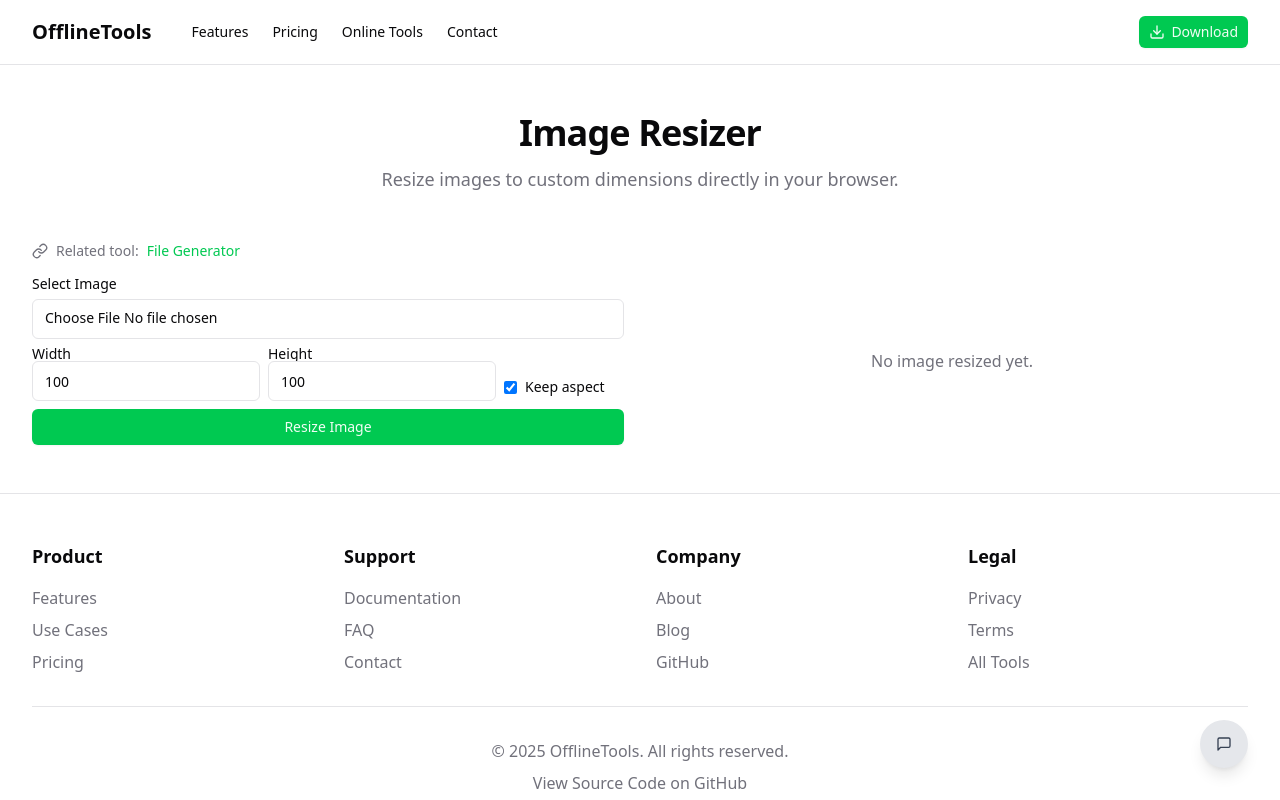
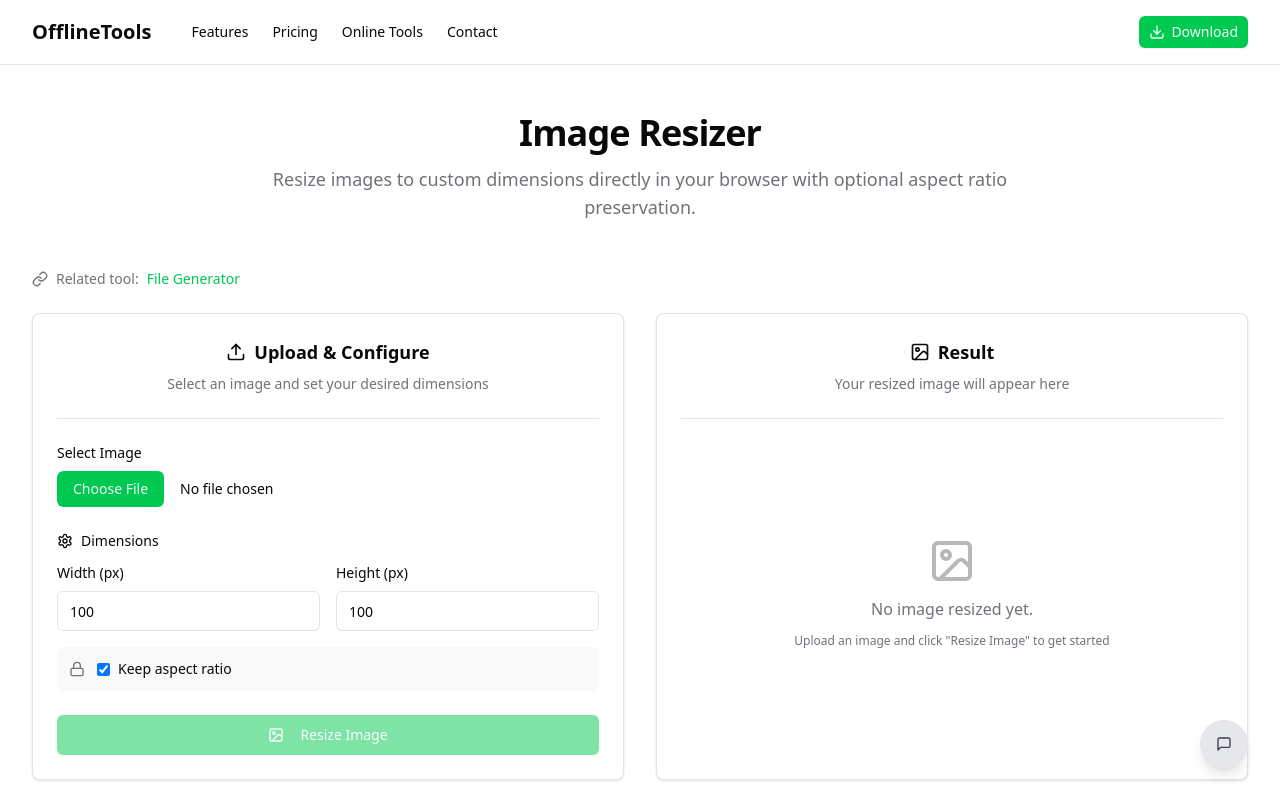
Before and after one commit to IgorShadurin/offlinetools.org, a Next.js app in the folder landing/: page /tools/image-resizer in a window 1280 px wide. Shown: the top 800 px of the page. Built offline with nearby package versions, Linux system fonts and the light colour scheme.

Commit message:
feat: enhance image resizer with improved UI and functionality

```diff
--- a/landing/app/tools/image-resizer/ImageResizer.tsx
+++ b/landing/app/tools/image-resizer/ImageResizer.tsx
@@ -6,25 +6,53 @@ import { Button } from "@/components/ui/button";
 import { Input } from "@/components/ui/input";
 import { Label } from "@/components/ui/label";
 import { Alert, AlertDescription, AlertTitle } from "@/components/ui/alert";
+import { Card, CardContent } from "@/components/ui/card";
 import { useState } from "react";
-import { Check, Copy, Download, Link as LinkIcon, AlertCircle } from "lucide-react";
+import {
+  Check,
+  Copy,
+  Download,
+  Link as LinkIcon,
+  AlertCircle,
+  Upload,
+  ImageIcon,
+  Settings,
+  Lock
+} from "lucide-react";
 import Link from "next/link";
 import { resizeImage, ImageResizeOptions, DEFAULT_IMAGE_RESIZE_OPTIONS } from "shared";
+
+/**
+ * Simple separator component for dividing sections
+ */
+const Separator = ({ className = "" }: { className?: string }) => (
+  <div className={`border-b border-border ${className}`} />
+);
 
 export default function ImageResizer() {
   const [file, setFile] = useState<File | null>(null);
   const [width, setWidth] = useState<string>("100");
   const [height, setHeight] = useState<string>("100");
+  const [originalWidth, setOriginalWidth] = useState<number | null>(null);
+  const [originalHeight, setOriginalHeight] = useState<number | null>(null);
   const [keepAspect, setKeepAspect] = useState(true);
   const [outputUrl, setOutputUrl] = useState<string | null>(null);
   const [error, setError] = useState<string | null>(null);
   const [copied, setCopied] = useState(false);
+  const [isProcessing, setIsProcessing] = useState(false);
 
+  /**
+   * Handles the image resizing process
+   */
   const handleResize = async () => {
     if (!file) return;
+
+    setIsProcessing(true);
+    setError(null);
+
     try {
-      const parsedWidth = parseInt(width, 10);
-      const parsedHeight = parseInt(height, 10);
+      const parsedWidth = Number(width);
+      const parsedHeight = Number(height);
       const options: ImageResizeOptions = {
         width: parsedWidth > 0 ? parsedWidth : DEFAULT_IMAGE_RESIZE_OPTIONS.width,
         height: parsedHeight > 0 ? parsedHeight : DEFAULT_IMAGE_RESIZE_OPTIONS.height,
@@ -36,13 +64,17 @@ export default function ImageResizer() {
       const url = URL.createObjectURL(blob);
       if (outputUrl) URL.revokeObjectURL(outputUrl);
       setOutputUrl(url);
-      setError(null);
-    } catch (e) {
-      setError((e as Error).message);
+    } catch (error) {
+      setError((error as Error).message);
       setOutputUrl(null);
+    } finally {
+      setIsProcessing(false);
     }
   };
 
+  /**
+   * Copies the output URL to clipboard
+   */
   const handleCopy = () => {
     if (!outputUrl) return;
     navigator.clipboard.writeText(outputUrl);
@@ -50,52 +82,193 @@ export default function ImageResizer() {
     setTimeout(() => setCopied(false), 2000);
   };
 
+  /**
+   * Downloads the resized image
+   */
   const handleDownload = () => {
     if (!outputUrl) return;
     const a = document.createElement("a");
     a.href = outputUrl;
-    a.download = "resized-image";
+    a.download = `resized-${file?.name || 'image'}`;
     a.click();
   };
 
+  /**
+   * Handles file selection and extracts image dimensions
+   */
+  const handleFileChange = (e: React.ChangeEvent<HTMLInputElement>) => {
+    const selectedFile = e.target.files?.[0];
+    if (selectedFile) {
+      setFile(selectedFile);
+      setOutputUrl(null);
+      setError(null);
+
+      // Get image dimensions
+      const img = new Image();
+      const objectUrl = URL.createObjectURL(selectedFile);
+      img.onload = () => {
+        // Store original dimensions
+        setOriginalWidth(img.width);
+        setOriginalHeight(img.height);
+        // Set input fields to original dimensions
+        setWidth(img.width.toString());
+        setHeight(img.height.toString());
+        URL.revokeObjectURL(objectUrl);
+      };
+      img.onerror = () => {
+        URL.revokeObjectURL(objectUrl);
+      };
+      img.src = objectUrl;
+    }
+  };
+
   return (
-    <>
     <Container className="py-8 md:py-12">
       <SectionHeading
         title="Image Resizer"
-          description="Resize images to custom dimensions directly in your browser."
+        description="Resize images to custom dimensions directly in your browser with optional aspect ratio preservation."
       />
-        <div className="mb-4 flex items-center text-sm text-muted-foreground gap-2">
+
+      <div className="mb-6 flex items-center text-sm text-muted-foreground gap-2">
         <LinkIcon className="h-4 w-4" />
         <span>Related tool: </span>
         <Link href="/tools/file-generator" className="text-primary hover:underline">
           File Generator
         </Link>
       </div>
+
+      <div className="grid grid-cols-1 lg:grid-cols-2 gap-8">
+        {/* Input Section */}
+        <Card>
+          <CardContent className="p-6">
+            <div className="space-y-6">
+              <div className="text-center">
+                <h3 className="text-lg font-semibold mb-2 flex items-center justify-center gap-2">
+                  <Upload className="h-5 w-5" />
+                  Upload & Configure
+                </h3>
+                <p className="text-sm text-muted-foreground">
+                  Select an image and set your desired dimensions
+                </p>
+              </div>
+
+              <Separator />
+
+              {/* File Upload */}
+              <div className="space-y-2">
+                <Label htmlFor="image-file" className="text-sm font-medium">
+                  Select Image
+                </Label>
+                <div className="relative">
+                  <Input
+                    id="image-file"
+                    type="file"
+                    accept="image/*"
+                    onChange={handleFileChange}
+                    className="file:mr-4 file:py-2 file:px-4 file:rounded-md file:border-0 file:text-sm file:font-medium file:bg-primary file:text-primary-foreground hover:file:bg-primary/90 border-0 bg-transparent p-0 h-auto"
+                  />
+                </div>
+                {file && (
+                  <p className="text-xs text-muted-foreground">
+                    Selected: {file.name} ({Math.round(file.size / 1024)} KB)
+                    {originalWidth && originalHeight && (
+                      <>
+                        <br />
+                        Original dimensions: {originalWidth} × {originalHeight} pixels
+                      </>
+                    )}
+                  </p>
+                )}
+              </div>
+
+              {/* Dimensions */}
               <div className="space-y-4">
-          <div className="flex flex-wrap md:flex-nowrap gap-8">
-            <div className="w-full md:w-1/2 space-y-2">
-              <Label htmlFor="image-file">Select Image</Label>
-              <Input id="image-file" type="file" accept="image/*" onChange={(e) => setFile(e.target.files?.[0] || null)} />
-              <div className="flex gap-2">
-                <div className="flex flex-col">
-                  <Label htmlFor="width">Width</Label>
-                  <Input id="width" type="number" value={width} onChange={(e) => setWidth(e.target.value)} />
+                <div className="flex items-center gap-2 mb-3">
+                  <Settings className="h-4 w-4" />
+                  <Label className="text-sm font-medium">Dimensions</Label>
                 </div>
-                <div className="flex flex-col">
-                  <Label htmlFor="height">Height</Label>
-                  <Input id="height" type="number" value={height} onChange={(e) => setHeight(e.target.value)} />
+
+                <div className="grid grid-cols-2 gap-4">
+                  <div className="space-y-2">
+                    <Label htmlFor="width" className="text-sm">Width (px)</Label>
+                    <Input
+                      id="width"
+                      type="number"
+                      value={width}
+                      onChange={(e) => setWidth(e.target.value)}
+                      placeholder="Width"
+                      min="1"
+                    />
                   </div>
-                <div className="flex items-end pb-1">
-                  <label className="flex items-center gap-2 text-sm">
-                    <input type="checkbox" checked={keepAspect} onChange={(e) => setKeepAspect(e.target.checked)} />
-                    Keep aspect
+                  <div className="space-y-2">
+                    <Label htmlFor="height" className="text-sm">Height (px)</Label>
+                    <Input
+                      id="height"
+                      type="number"
+                      value={height}
+                      onChange={(e) => setHeight(e.target.value)}
+                      placeholder="Height"
+                      min="1"
+                    />
+                  </div>
+                </div>
+
+                {/* Keep Aspect Ratio */}
+                <div className="flex items-center space-x-3 p-3 bg-muted/50 rounded-lg">
+                  <Lock className="h-4 w-4 text-muted-foreground" />
+                  <label className="flex items-center gap-2 text-sm cursor-pointer">
+                    <input
+                      type="checkbox"
+                      checked={keepAspect}
+                      onChange={(e) => setKeepAspect(e.target.checked)}
+                      className="rounded border-gray-300 text-primary focus:ring-primary"
+                    />
+                    Keep aspect ratio
                   </label>
                 </div>
               </div>
-              <Button onClick={handleResize} className="w-full">Resize Image</Button>
+
+              {/* Action Button */}
+              <Button
+                onClick={handleResize}
+                className="w-full"
+                size="lg"
+                disabled={!file || isProcessing}
+              >
+                {isProcessing ? (
+                  <>
+                    <div className="animate-spin rounded-full h-4 w-4 border-b-2 border-white mr-2"></div>
+                    Processing...
+                  </>
+                ) : (
+                  <>
+                    <ImageIcon className="h-4 w-4 mr-2" />
+                    Resize Image
+                  </>
+                )}
+              </Button>
             </div>
-            <div className="w-full md:w-1/2 flex flex-col items-center justify-center">
+          </CardContent>
+        </Card>
+
+        {/* Output Section */}
+        <Card>
+          <CardContent className="p-6">
+            <div className="space-y-6">
+              <div className="text-center">
+                <h3 className="text-lg font-semibold mb-2 flex items-center justify-center gap-2">
+                  <ImageIcon className="h-5 w-5" />
+                  Result
+                </h3>
+                <p className="text-sm text-muted-foreground">
+                  Your resized image will appear here
+                </p>
+              </div>
+
+              <Separator />
+
+              {/* Result Area */}
+              <div className="min-h-[300px] flex flex-col items-center justify-center">
                 {error ? (
                   <Alert variant="destructive" className="w-full">
                     <AlertCircle className="h-4 w-4" />
@@ -103,25 +276,49 @@ export default function ImageResizer() {
                     <AlertDescription>{error}</AlertDescription>
                   </Alert>
                 ) : outputUrl ? (
-                <img src={outputUrl} alt="Resized" className="max-w-full max-h-80 object-contain" />
-              ) : (
-                <div className="text-muted-foreground">No image resized yet.</div>
-              )}
-              {outputUrl && (
-                <div className="mt-2 flex gap-2">
-                  <Button size="sm" variant="outline" onClick={handleCopy} className="flex items-center gap-1">
+                  <div className="w-full space-y-4">
+                    <div className="flex justify-center">
+                      {/* eslint-disable-next-line @next/next/no-img-element */}
+                      <img
+                        src={outputUrl}
+                        alt="Resized"
+                        className="max-w-full max-h-80 object-contain rounded-lg border shadow-sm"
+                      />
+                    </div>
+                    <div className="flex gap-2 justify-center">
+                      <Button
+                        size="sm"
+                        variant="outline"
+                        onClick={handleCopy}
+                        className="flex items-center gap-2"
+                      >
                         {copied ? <Check className="h-4 w-4" /> : <Copy className="h-4 w-4" />}
                         {copied ? "Copied!" : "Copy URL"}
                       </Button>
-                  <Button size="sm" variant="outline" onClick={handleDownload} className="flex items-center gap-1">
-                    <Download className="h-4 w-4" /> Download
+                      <Button
+                        size="sm"
+                        onClick={handleDownload}
+                        className="flex items-center gap-2"
+                      >
+                        <Download className="h-4 w-4" />
+                        Download
                       </Button>
+                    </div>
+                  </div>
+                ) : (
+                  <div className="text-center text-muted-foreground space-y-3">
+                    <ImageIcon className="h-12 w-12 mx-auto opacity-50" />
+                    <p>No image resized yet.</p>
+                    <p className="text-xs">
+                      Upload an image and click "Resize Image" to get started
+                    </p>
                   </div>
                 )}
               </div>
             </div>
+          </CardContent>
+        </Card>
       </div>
     </Container>
-    </>
   );
 }
```
Lines whose indentation alone changed are shown as unchanged.
